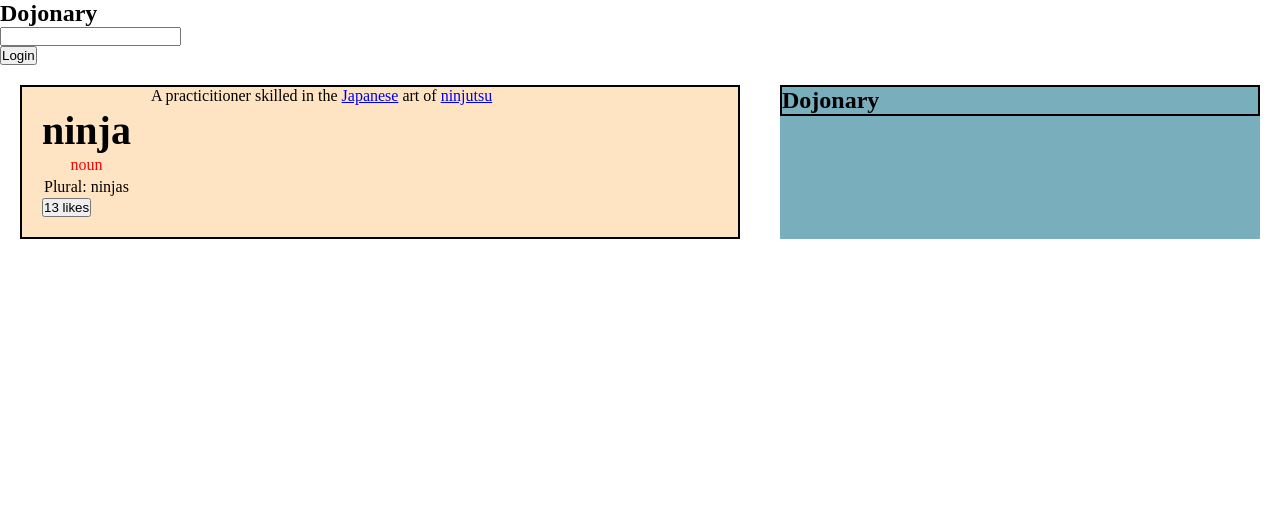
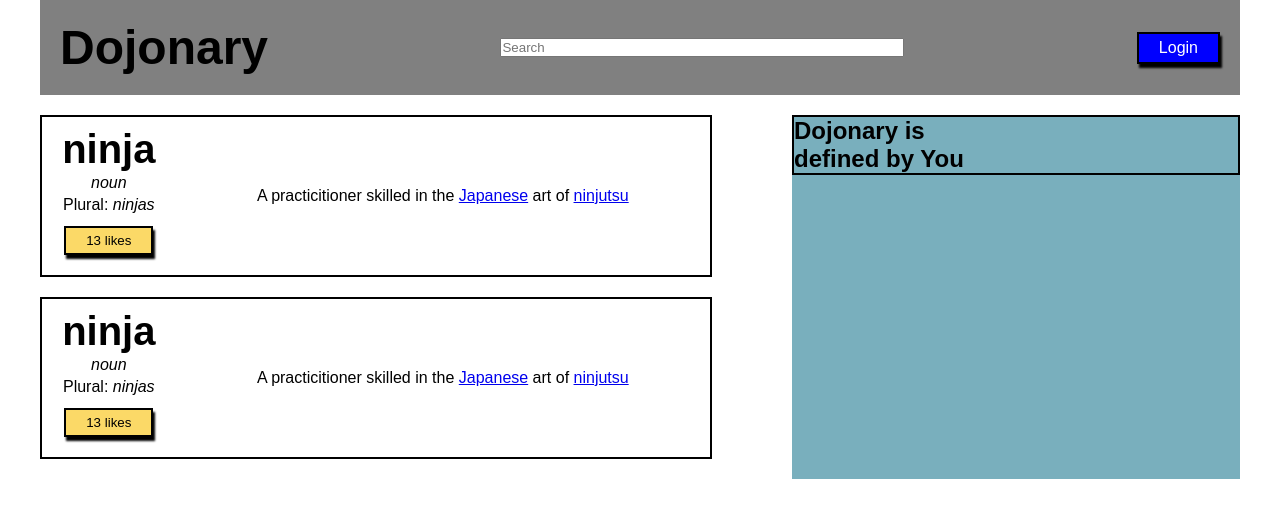
Before and after one commit to kyledeato/Button_Clicker, a plain HTML site: page index.html in a window 1280 px wide. Drawn offline with Linux system fonts and the light colour scheme.

Commit message:
completed header and left sections

```diff
--- a/index.html
+++ b/index.html
@@ -8,24 +8,36 @@
     <link rel="stylesheet" href="style.css">
 </head>
 <body>
-    <nav>
+    <nav class="display-flex  align-center">
         <h1>Dojonary</h1>
         <form action="">
-            <input type="text">
+            <input type="text" placeholder="Search">
         </form>
-        <button class="login">Login</button>
+        <button class="login" id="login">Login</button>
     </nav>
 
     <main class="display-flex ">
         <div class="left-col ">
             <section class="words box display-flex">
-                <div class="words-left">
+                <div class="words-left display-flex justify-center align-center">
                     <h2>ninja</h2>
-                    <p>noun</p>
-                    <p>Plural: ninjas</p>
-                    <button>13 likes</button>
+                    <p><em>noun</em></p>
+                    <p>Plural: <em>ninjas</em></p>
+                    <button class="button-likes">13 likes</button>
                 </div>
-                <div class="words-right">
+                <div class="words-right display-flex justify-center align-center">
+                    <p>A practicitioner skilled in the <a href="#">Japanese</a>
+                        art of <a href="#">ninjutsu</a></p>
+                </div>
+            </section>
+            <section class="words box display-flex">
+                <div class="words-left display-flex justify-center align-center">
+                    <h2>ninja</h2>
+                    <p><em>noun</em></p>
+                    <p>Plural: <em>ninjas</em></p>
+                    <button class="button-likes">13 likes</button>
+                </div>
+                <div class="words-right display-flex justify-center align-center">
                     <p>A practicitioner skilled in the <a href="#">Japanese</a>
                         art of <a href="#">ninjutsu</a></p>
                 </div>
@@ -33,7 +45,8 @@
         </div>
         <aside class="right-col">
             <section class="box">
-                <h2>Dojonary</h2>
+                <h2>Dojonary is</h2>
+                <h2>defined by You</h2>
             </section>
         </aside>
     </main>
--- a/style.css
+++ b/style.css
@@ -2,6 +2,7 @@
 * {
     padding: 0px;
     margin: 0px;
+    font-family: sans-serif;
 }
 
 .display-flex {
@@ -16,12 +17,26 @@
     align-items: center;
 }
 
+/* navbar */
+nav {
+    margin: 0px 40px;
+    padding: 20px;
+    background-color: grey;
+    justify-content: space-between;
+}
+
+nav h1 {
+    font-size: 3em;
+}
+input {
+    width: 400px
+
+}
 /* main containers */
 .left-col, .right-col {
-    margin: 20px;
+    margin: 20px 40px;
 }
 .left-col {
-    background-color: bisque;
     flex: 3;
 }
 
@@ -33,20 +48,43 @@
 /* boxes */
 .box {
     border: 2px solid black;
+    margin-bottom: 20px;
 }
 
 /* box contents */
 .words-left {
-    padding: 20px;
+    padding: 10px 0px;
+    flex: 1;
+    flex-direction: column;
 }
 
 .words-left h2 {
     font-size: 2.5em;
 }
-.words-left > :nth-child(2) {
-    color: red;
-    text-align: center;
-}
+
 .words-left p {
     padding: 2px;
 }
+
+.words-right {
+    flex: 4;
+    flex-direction: column;
+}
+
+
+/* buttons */
+button {
+    margin: 10px 0px;
+    padding: 5px 20px;
+    background-color: rgb(251,217,103);
+    border: 2px solid black;
+    box-shadow: 2px 4px 2px;
+    cursor: pointer;
+}
+
+#login {
+    background-color: blue;
+    box-shadow: 2px 4px 2px black;
+    color: white;
+    font-size: 1em;
+}
```
